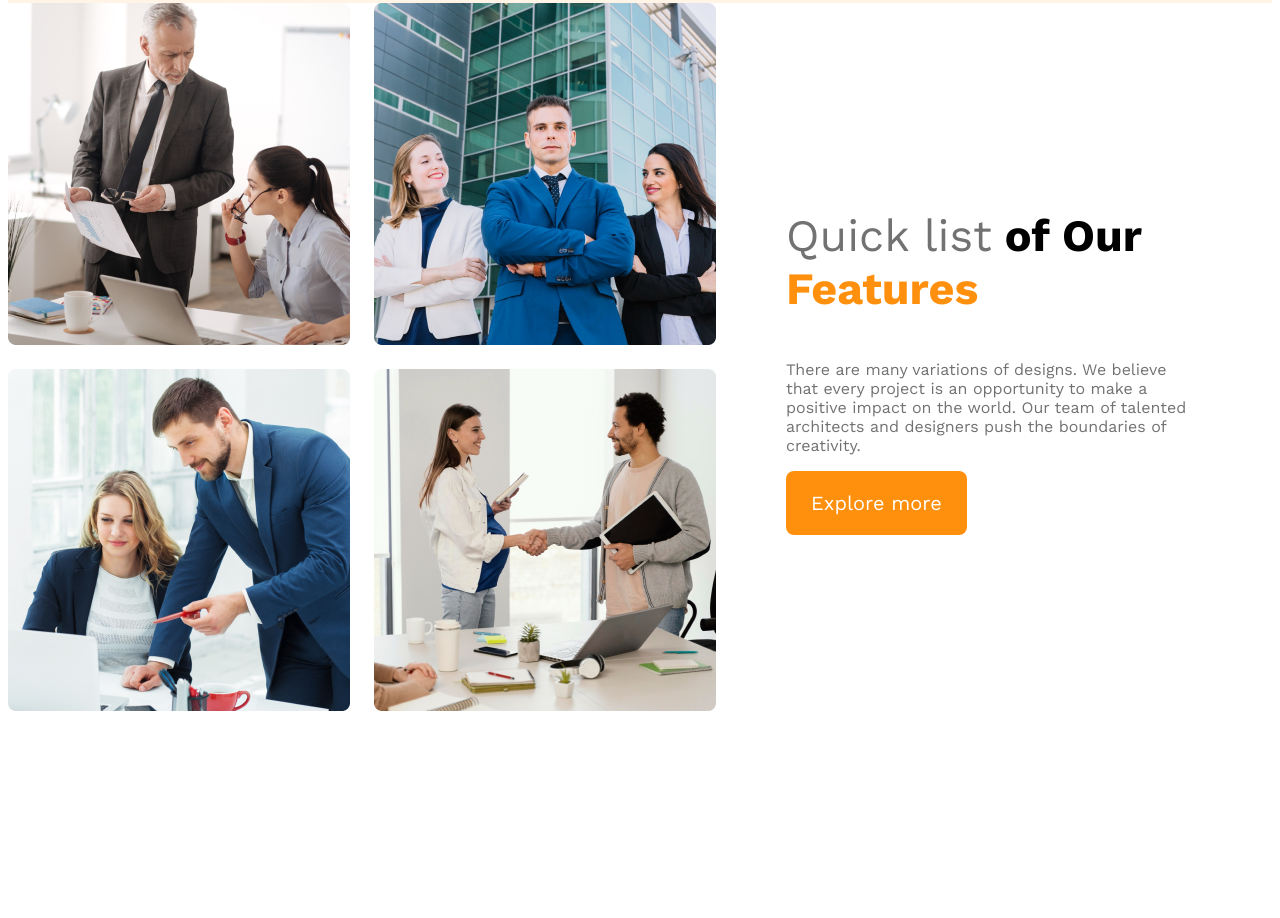
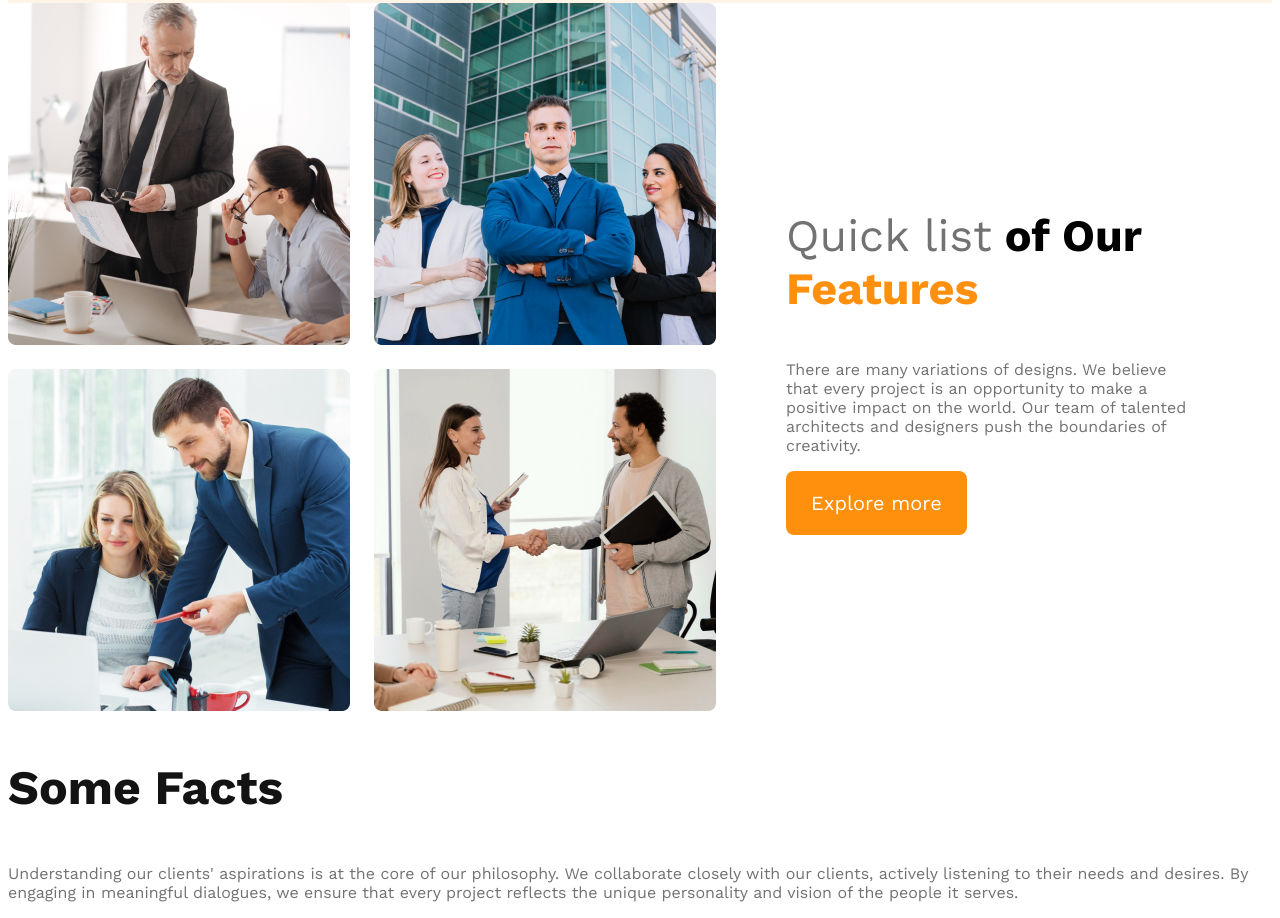
Before and after one commit to Rowshan-A-Tripti/architect, a plain HTML site: page index.html in a window 1280 px wide. Shown: the part 1067-1985 px from the top of the page. Before the commit the page ends 1786 px from the top, so only its background shows below. Drawn offline with nearby package versions, Linux system fonts and the light colour scheme.

Commit message:
added some facts section

```diff
--- a/index.html
+++ b/index.html
@@ -48,6 +48,13 @@
 
             </div>
         </section>
+        <section class="new-features">
+
+        </section>
+        <section class="facts">
+            <h3 class="facts-title">Some Facts</h3>
+            <p class="facts-description">Understanding our clients' aspirations is at the core of our philosophy. We collaborate closely with our clients, actively listening to their needs and desires. By engaging in meaningful dialogues, we ensure that every project reflects the unique personality and vision of the people it serves.</p>
+        </section>
 
     </main>
     <footer>
--- a/styleme/style.css
+++ b/styleme/style.css
@@ -126,6 +126,14 @@ nav li a{
         grid-template-columns: 1fr;
     }
 }
+.facts-title{
+    font-size: 3rem;
+    font-weight: 700;
+    color: #131313;
+}
+.facts-description{
+    color: #727272;
+}
 
 @media screen and (min-width: 576px) and (max-width: 960px){
     header{
```
